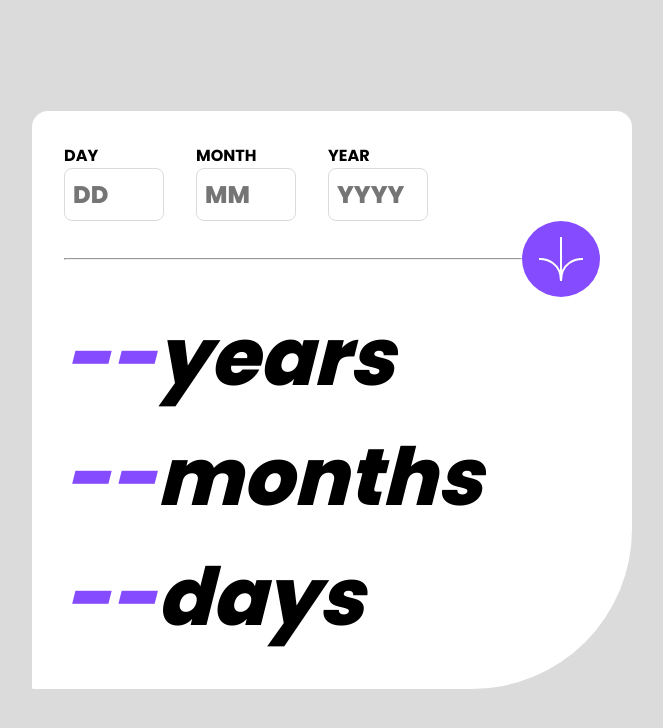
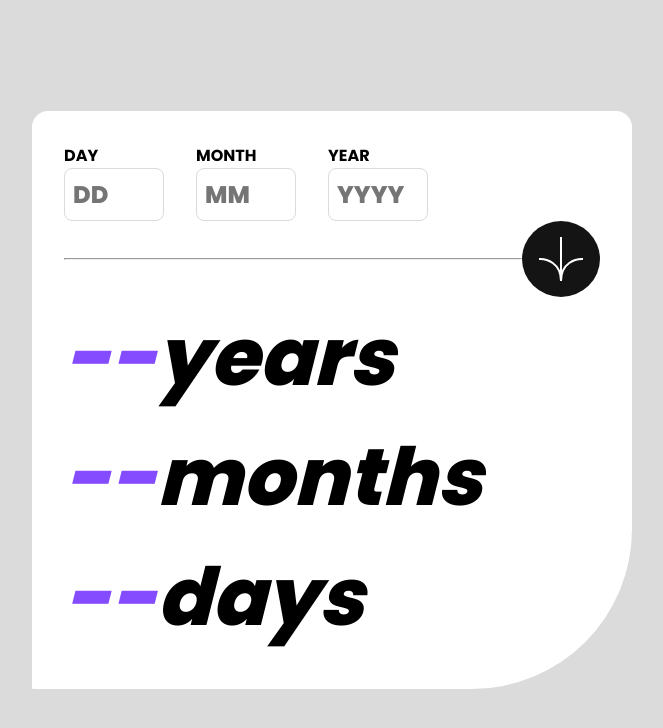
Before and after one commit to gogurlbaby/-Age-calculator-app, a plain HTML site: page index.html in a window 1280 px wide. In both pictures the pointer is over the button 869 px from the left and 259 px from the top of the page. Shown: the whole page, without its empty margins (308-971 px from the left). Drawn offline with Linux system fonts and the light colour scheme.

Commit message:
made changes to button

```diff
--- a/style.css
+++ b/style.css
@@ -90,6 +90,10 @@
       justify-content: center;
   }
 
+  .btn:hover {
+    background-color: var(--Off-black);
+  }
+
   .output h1{
       font-size: 5rem;
       font-weight: 800;
```
